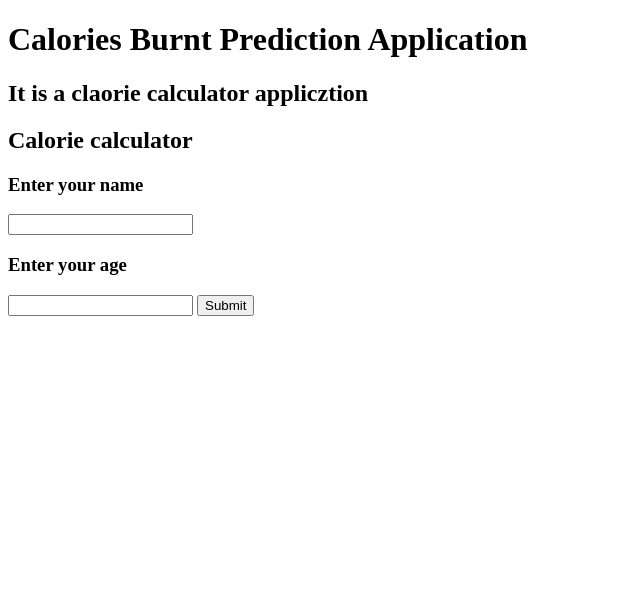
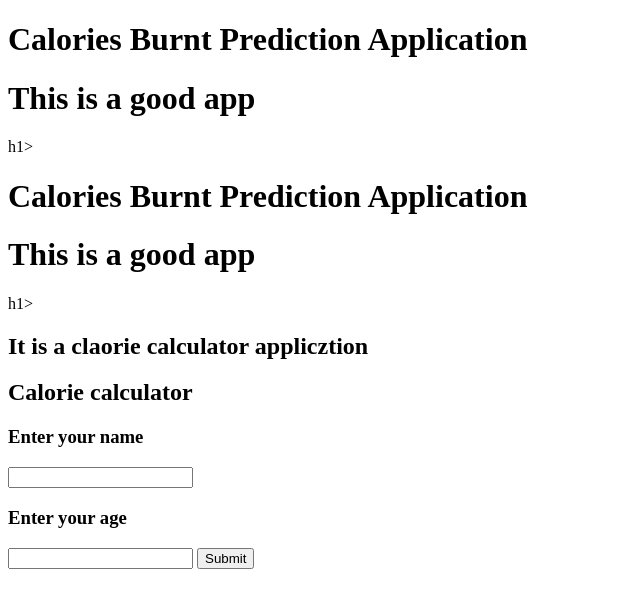
Before and after one commit to rajatkumar-100/Coding, a plain HTML site: page index.html in a window 1280 px wide. Shown: the whole page, without its empty margins (0-640 px from the left). Drawn offline with Linux system fonts and the light colour scheme.

Commit message:
Update index.html

```diff
--- a/index.html
+++ b/index.html
@@ -7,6 +7,10 @@
 </head>
 <body>
     <h1>Calories Burnt Prediction Application</h1>
+    <h1>This is a good app</h1>h1>
+    <h1>Calories Burnt Prediction Application</h1>
+    <h1>This is a good app</h1>h1>
+
     <h2>It is a claorie calculator applicztion</h2>
 
     <h2>Calorie calculator</h2>
```
